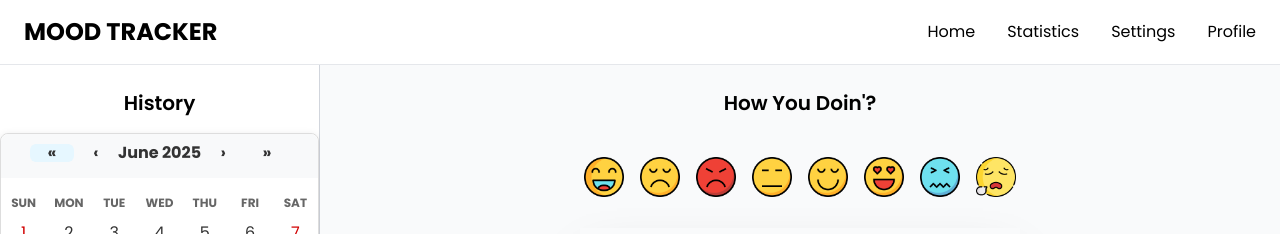
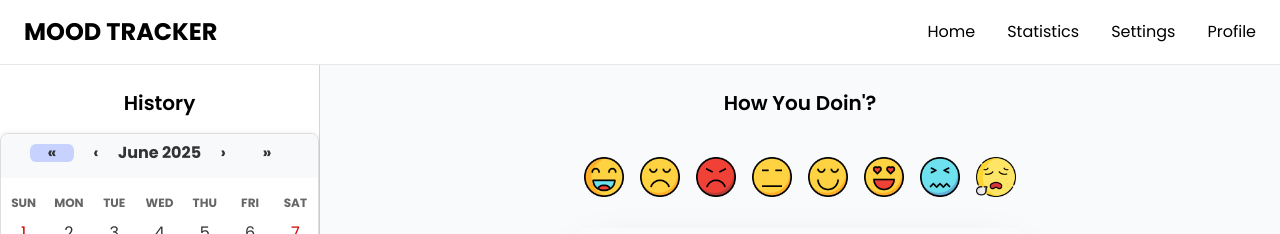
Before and after one commit to dilaraacelik/mood-tracker, a Next.js app: page / in a window 1280 px wide. In both pictures the pointer is over the button 51 px from the left and 153 px from the top of the page. Shown: the top 234 px of the page. Built offline with nearby package versions, Linux system fonts and the light colour scheme; no server answers.

Commit message:
change the hover color for calendar

```diff
--- a/src/app/calender.css
+++ b/src/app/calender.css
@@ -21,7 +21,7 @@
 
 .react-calendar button:enabled:hover,
 .react-calendar button:enabled:focus {
-    background-color: #e6f7ff; /* Mouse üzerine gelince açık mavi arka plan */
+    background-color: #c7d2fe; /* Mouse üzerine gelince indigo-200 arka plan */
     border-radius: 6px; /* Hover durumunda köşe yuvarlaklığı */
 }
 
@@ -49,7 +49,7 @@
 
 .react-calendar__navigation button:enabled:hover,
 .react-calendar__navigation button:enabled:focus {
-    background-color: #e6f7ff; /* Navigasyon butonları hover rengi */
+    background-color: #c7d2fe; /* Navigasyon butonları hover rengi */
 }
 
 .react-calendar__month-view__weekdays {
@@ -91,7 +91,7 @@
 
 .react-calendar__tile:enabled:hover,
 .react-calendar__tile:enabled:focus {
-    background-color: #e6f7ff; /* Kutucuklar üzerine gelince açık mavi */
+    background-color: #c7d2fe; /* Kutucuklar üzerine gelince indigo-200 */
 }
 
 .react-calendar__tile--now {
@@ -107,7 +107,7 @@
 
 .react-calendar__tile--hasActive:enabled:hover,
 .react-calendar__tile--hasActive:enabled:focus {
-    background: #a9d4ff; /* Aktif kutucuklar hover durumu - açık mavi */
+    background: #c7d2fe; /* Aktif kutucuklar hover durumu - indigo-200 */
 }
 
 .react-calendar__tile--active {
@@ -121,7 +121,7 @@
 
 .react-calendar__tile--active:enabled:hover,
 .react-calendar__tile--active:enabled:focus {
-    background: #1087ff; /* Seçili tarih hover durumu - daha açık mavi */
+    background: #c7d2fe; /* Seçili tarih hover durumu - daha indigo-200 */
 }
 
 /* Year view için özel renkler */
```
